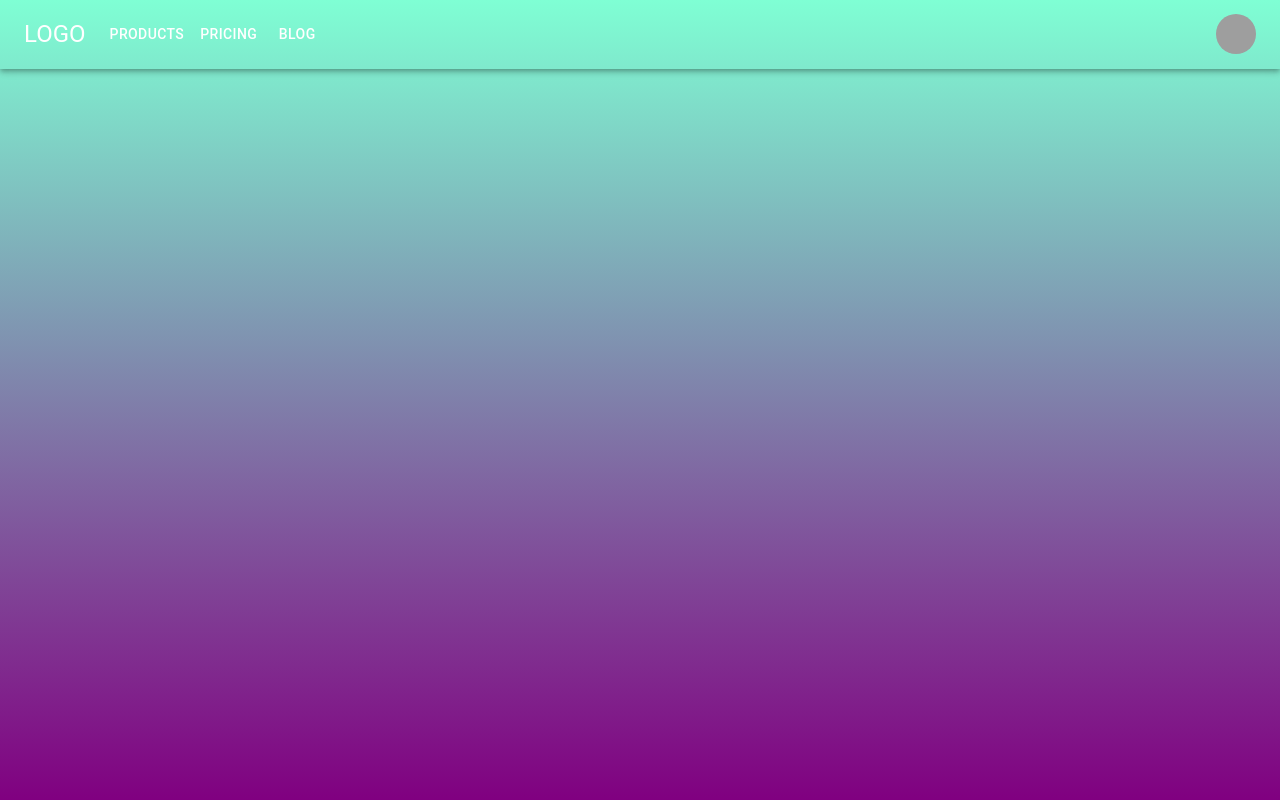
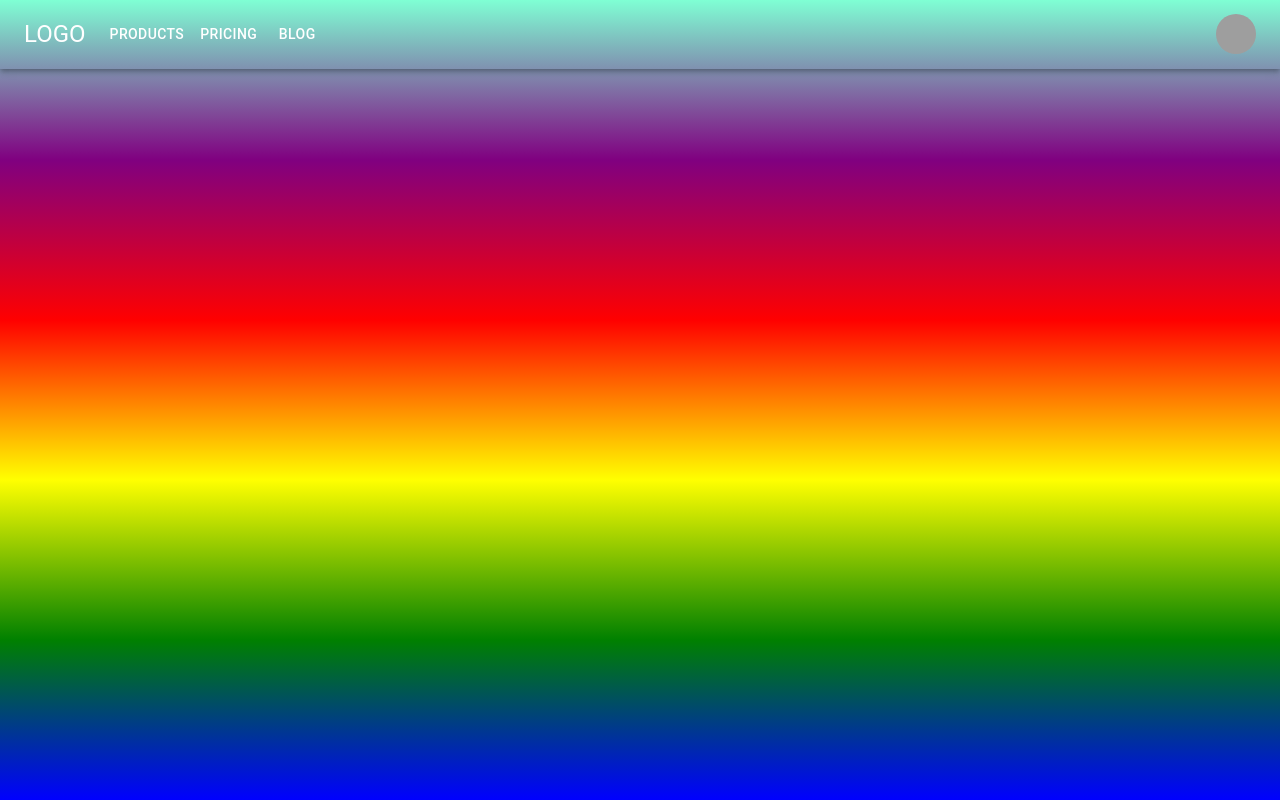
Before and after one commit to andreihuyoa/meh, a React (Create React App) app: page / in a window 1280 px wide. Built offline with nearby package versions, Linux system fonts and the light colour scheme; grey boxes are pictures that could not be loaded.

Commit message:
mock up nav bar

```diff
--- /dev/null
+++ b/src/components/Navbar.css
@@ -0,0 +1,5 @@
+containerNav{
+    backdrop-filter: 100px;
+    background: rgba(255,255,255,0.2);
+    background-color: black;
+}
--- a/src/index.css
+++ b/src/index.css
@@ -5,7 +5,7 @@ body {
     sans-serif;
   -webkit-font-smoothing: antialiased;
   -moz-osx-font-smoothing: grayscale;
-  background-image: linear-gradient(aquamarine, purple);
+  background-image: linear-gradient(aquamarine, purple , red ,yellow,green, blue);
   height: 100vh;
 
 }
```
Also changed, not shown: src/components/Navbar.js (+14 -1 lines).
